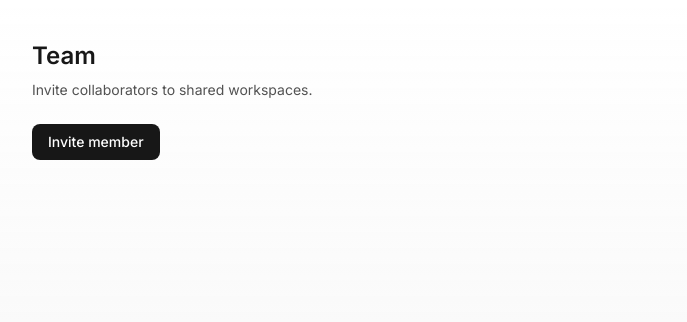
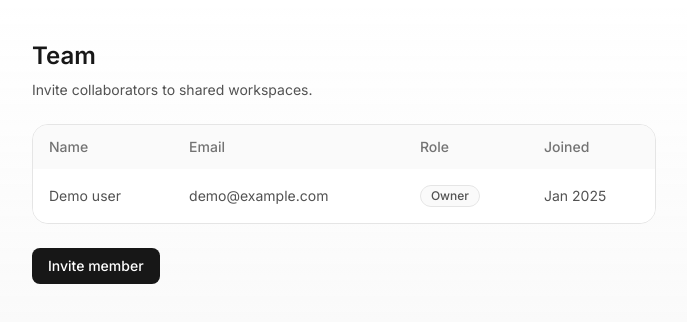
Before and after one commit to dylanfernandezdelara/market-financials-demo, a Next.js app: page /team in a window 1280 px wide. Shown: the top 322 px of the page, without its empty margins (296-983 px from the left). Built offline with nearby package versions, Linux system fonts and the light colour scheme.

Commit message:
feat(FDL-819): add shared responsive table component for account pages
Co-Authored-By: fernandezdelaradylan <fernandezdelaradylan@gmail.com>

```diff
--- a/app/billing/page.tsx
+++ b/app/billing/page.tsx
@@ -1,9 +1,43 @@
+import { ResponsiveTable } from "@/components/ui/responsive-table";
+
+type Invoice = {
+  id: string;
+  date: string;
+  description: string;
+  amount: string;
+  status: string;
+};
+
+const columns = [
+  { key: "date" as const, label: "Date" },
+  { key: "description" as const, label: "Description" },
+  { key: "amount" as const, label: "Amount" },
+  {
+    key: "status" as const,
+    label: "Status",
+    render: (value: unknown) => (
+      <span className="inline-flex rounded-full border border-neutral-200 bg-neutral-50 px-2.5 py-0.5 text-xs font-medium text-neutral-600">
+        {String(value)}
+      </span>
+    ),
+  },
+];
+
+const invoices: Invoice[] = [];
+
 export default function BillingPage() {
   return (
     <div className="mx-auto max-w-2xl px-6 py-10">
       <h1 className="text-2xl font-semibold text-neutral-900">Billing</h1>
       <p className="mt-2 text-sm text-neutral-600">Invoices and payment methods.</p>
-      <p className="mt-6 text-sm text-neutral-500">No invoices on file.</p>
+      <div className="mt-6">
+        <ResponsiveTable<Invoice>
+          columns={columns}
+          rows={invoices}
+          rowKey="id"
+          emptyMessage="No invoices on file."
+        />
+      </div>
     </div>
   );
 }
--- a/app/team/page.tsx
+++ b/app/team/page.tsx
@@ -1,8 +1,44 @@
+import { ResponsiveTable } from "@/components/ui/responsive-table";
+
+type Member = {
+  email: string;
+  name: string;
+  role: string;
+  joined: string;
+};
+
+const columns = [
+  { key: "name" as const, label: "Name" },
+  { key: "email" as const, label: "Email" },
+  {
+    key: "role" as const,
+    label: "Role",
+    render: (value: unknown) => (
+      <span className="inline-flex rounded-full border border-neutral-200 bg-neutral-50 px-2.5 py-0.5 text-xs font-medium text-neutral-600">
+        {String(value)}
+      </span>
+    ),
+  },
+  { key: "joined" as const, label: "Joined" },
+];
+
+const members: Member[] = [
+  { email: "demo@example.com", name: "Demo user", role: "Owner", joined: "Jan 2025" },
+];
+
 export default function TeamPage() {
   return (
     <div className="mx-auto max-w-2xl px-6 py-10">
       <h1 className="text-2xl font-semibold text-neutral-900">Team</h1>
       <p className="mt-2 text-sm text-neutral-600">Invite collaborators to shared workspaces.</p>
+      <div className="mt-6">
+        <ResponsiveTable<Member>
+          columns={columns}
+          rows={members}
+          rowKey="email"
+          emptyMessage="No team members yet."
+        />
+      </div>
       <button
         type="button"
         className="mt-6 rounded-lg bg-neutral-900 px-4 py-2 text-sm font-medium text-white"
--- /dev/null
+++ b/components/ui/responsive-table.tsx
@@ -0,0 +1,86 @@
+import { ReactNode } from "react";
+
+type Column<T> = {
+  key: keyof T & string;
+  label: string;
+  className?: string;
+  render?: (value: T[keyof T], row: T) => ReactNode;
+};
+
+type ResponsiveTableProps<T> = {
+  columns: Column<T>[];
+  rows: T[];
+  rowKey: keyof T & string;
+  emptyMessage?: string;
+};
+
+export function ResponsiveTable<T extends Record<string, unknown>>({
+  columns,
+  rows,
+  rowKey,
+  emptyMessage = "No data available.",
+}: ResponsiveTableProps<T>) {
+  if (rows.length === 0) {
+    return (
+      <p className="py-6 text-center text-sm text-neutral-500">
+        {emptyMessage}
+      </p>
+    );
+  }
+
+  return (
+    <div className="overflow-hidden rounded-2xl border border-neutral-200">
+      {/* Desktop table */}
+      <div className="hidden overflow-x-auto md:block">
+        <table className="min-w-full divide-y divide-neutral-200 text-sm">
+          <thead className="bg-neutral-50">
+            <tr className="text-left text-neutral-500">
+              {columns.map((col) => (
+                <th
+                  key={col.key}
+                  className={`px-4 py-3 font-medium ${col.className ?? ""}`}
+                >
+                  {col.label}
+                </th>
+              ))}
+            </tr>
+          </thead>
+          <tbody className="divide-y divide-neutral-100 bg-white">
+            {rows.map((row) => (
+              <tr key={String(row[rowKey])}>
+                {columns.map((col) => (
+                  <td
+                    key={col.key}
+                    className={`px-4 py-4 text-neutral-600 ${col.className ?? ""}`}
+                  >
+                    {col.render
+                      ? col.render(row[col.key], row)
+                      : String(row[col.key] ?? "")}
+                  </td>
+                ))}
+              </tr>
+            ))}
+          </tbody>
+        </table>
+      </div>
+
+      {/* Mobile stacked cards */}
+      <div className="divide-y divide-neutral-100 md:hidden">
+        {rows.map((row) => (
+          <div key={String(row[rowKey])} className="space-y-2 bg-white px-4 py-4">
+            {columns.map((col) => (
+              <div key={col.key} className="flex items-baseline justify-between gap-4 text-sm">
+                <span className="shrink-0 text-neutral-500">{col.label}</span>
+                <span className="text-right text-neutral-900">
+                  {col.render
+                    ? col.render(row[col.key], row)
+                    : String(row[col.key] ?? "")}
+                </span>
+              </div>
+            ))}
+          </div>
+        ))}
+      </div>
+    </div>
+  );
+}
```
